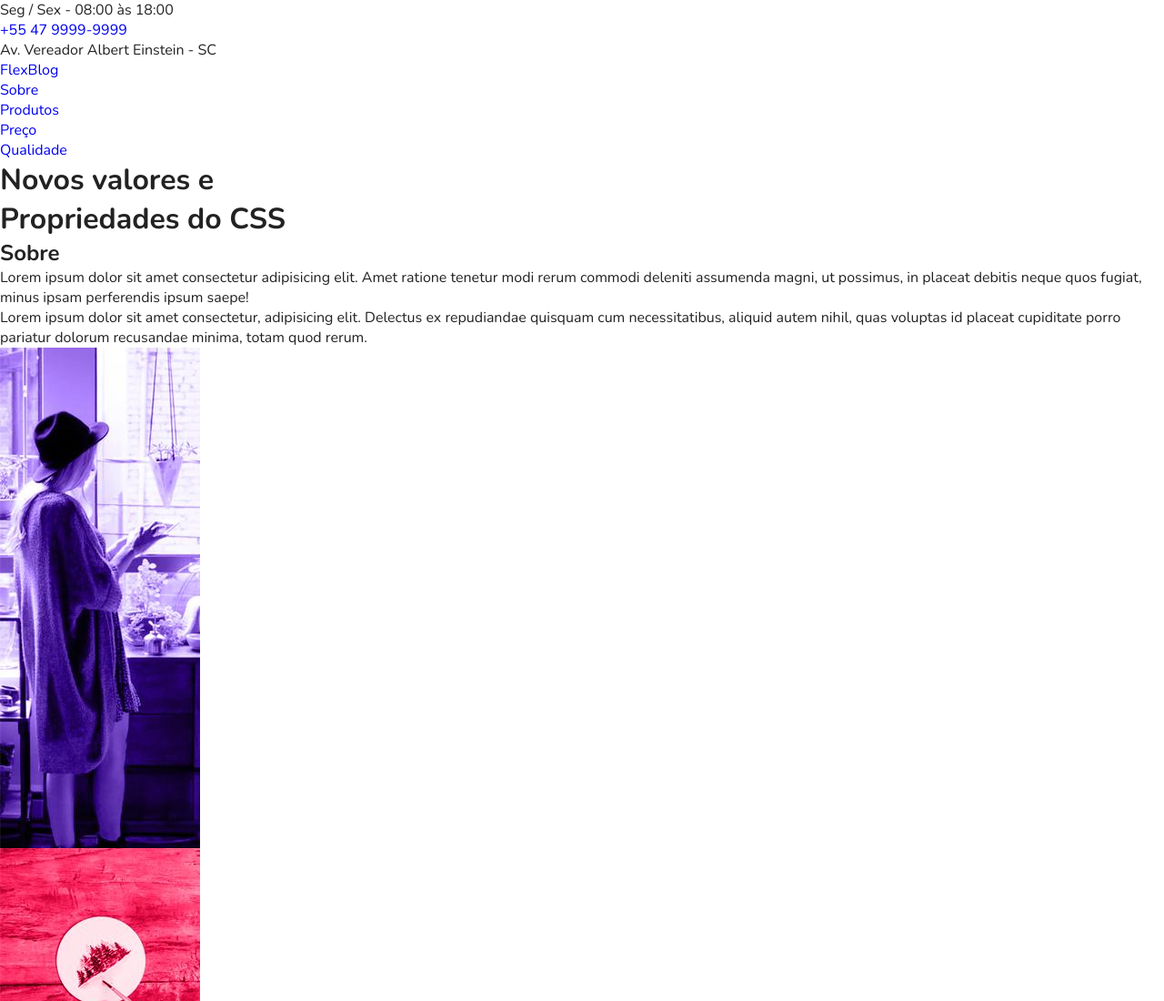
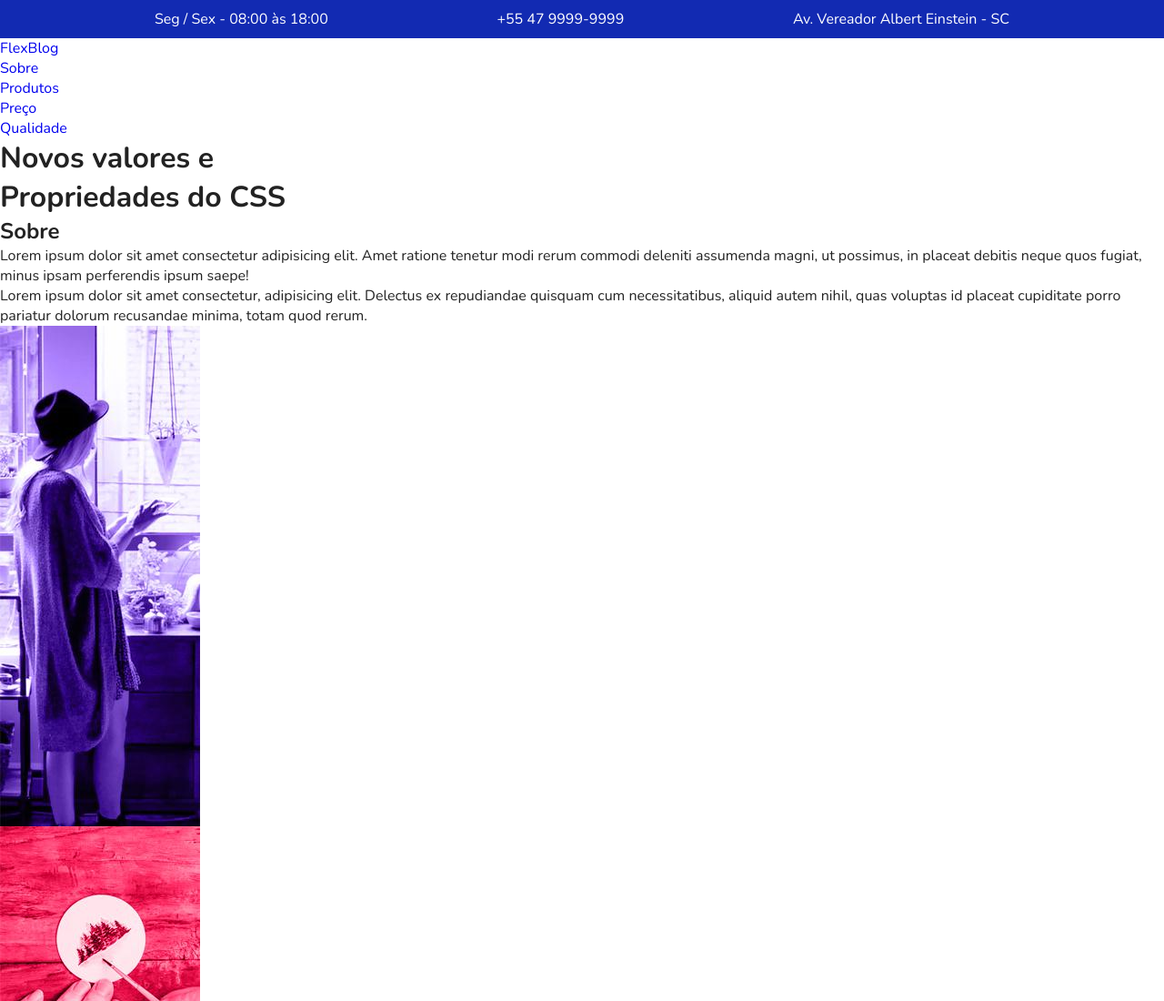
Before and after one commit to godrix/flexblog, a plain HTML site: page index.html in a window 1280 px wide. Shown: the top 1100 px of the page at 91% size. Drawn offline with nearby package versions, Linux system fonts and the light colour scheme.

Commit message:
chore: added class superinfo

```diff
--- a/css/index.css
+++ b/css/index.css
@@ -24,3 +24,27 @@ img{
 *{
   box-sizing: border-box;
 }
+
+/* SuperInfo */
+
+.superinfo-bg{
+  background-color: #122ab2;
+  color:#FFFFFF;
+}
+
+.superinfo{
+  max-width: 960px;
+  display: flex;
+  margin:0 auto;
+  justify-content: space-between;
+  flex-wrap: wrap;
+  padding-top: 10px;
+}
+
+.superinfo p, .superinfo a{
+  margin: 0 10px 10px 10px;
+}
+
+.superinfo a{
+  color:#FFFFFF;
+}
```
